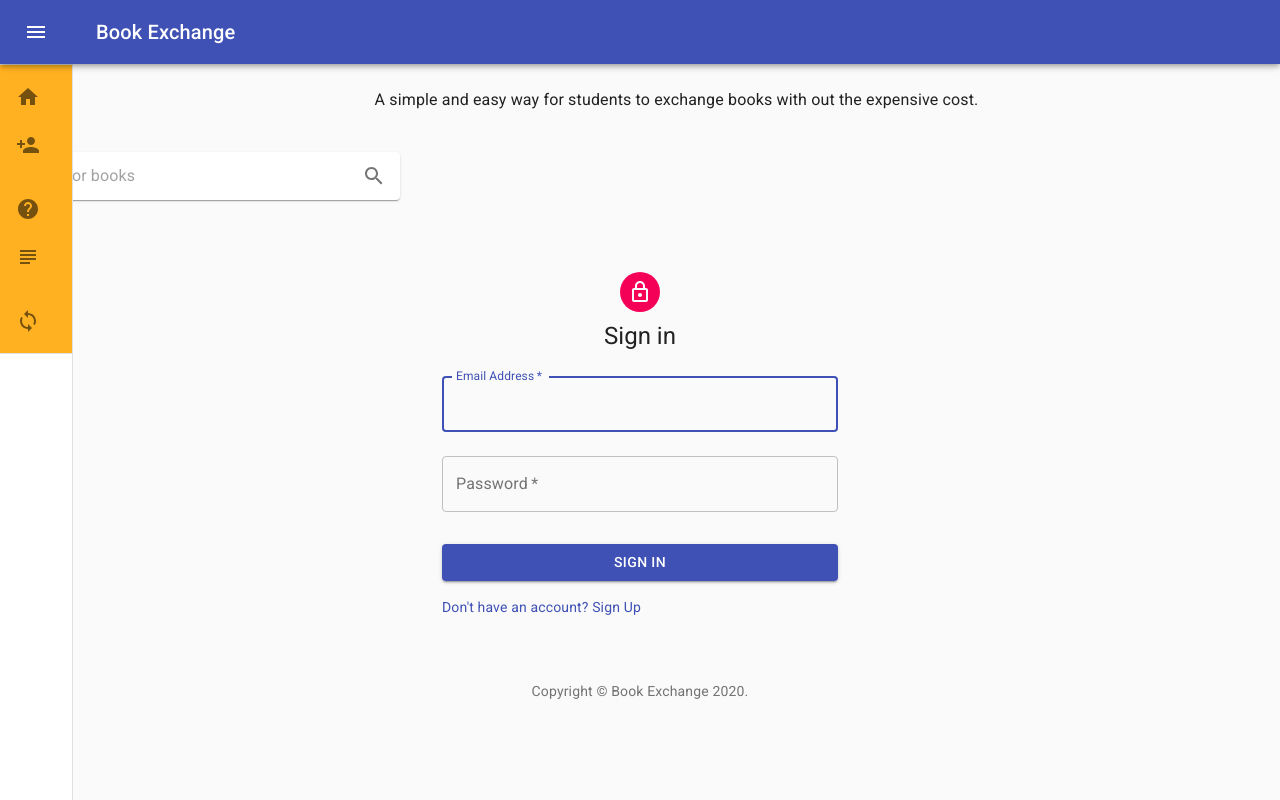
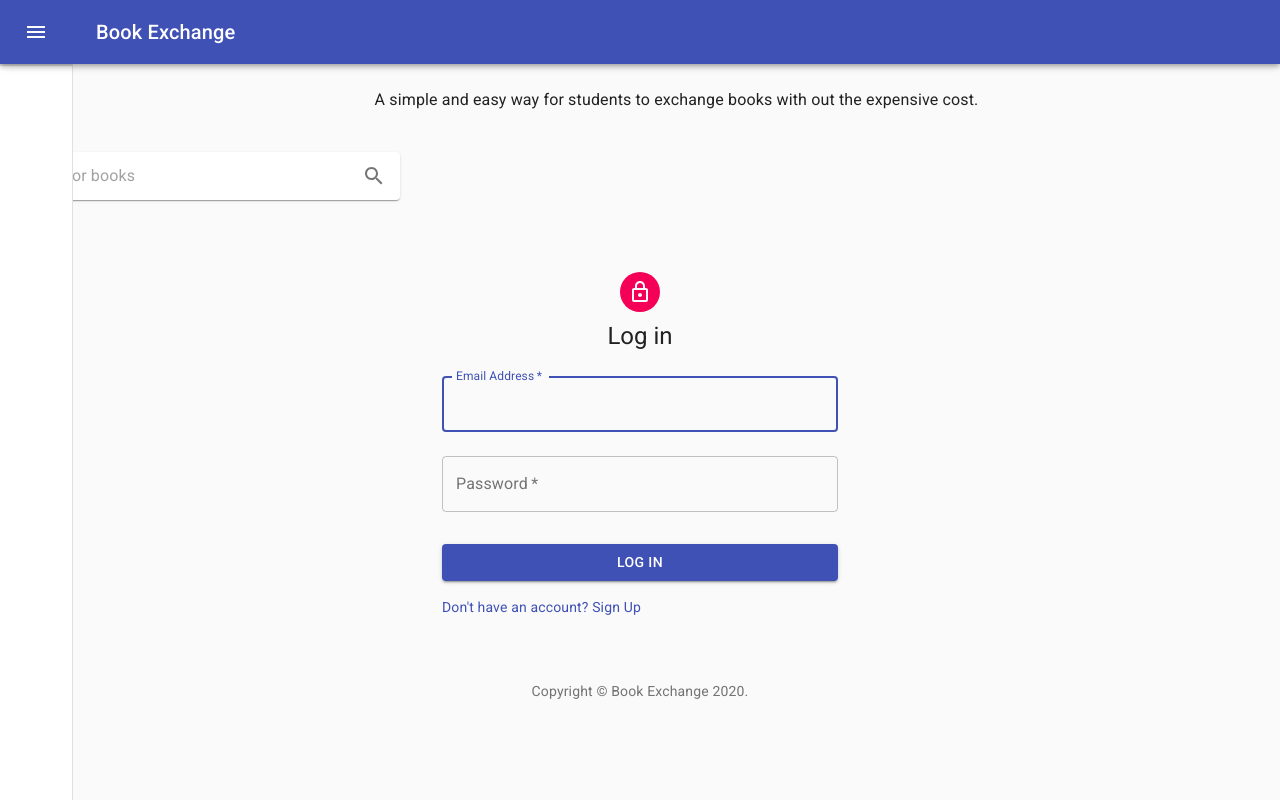
Before and after one commit to maurafortino/project-3, a React (Create React App) app in the folder client/: page / in a window 1280 px wide. Both pictures are taken after a click on the button "Login". Built offline with nearby package versions, Linux system fonts and the light colour scheme.

Commit message:
trying to get the navbar icons to link to the corresponding page

```diff
--- a/client/src/components/Form/index.js
+++ b/client/src/components/Form/index.js
@@ -55,7 +55,7 @@ export default function SignIn() {
           <LockOutlinedIcon />
         </Avatar>
         <Typography component="h1" variant="h5">
-          Sign in
+          Log in
         </Typography>
         <form className={classes.form} noValidate>
           <TextField
@@ -87,7 +87,7 @@ export default function SignIn() {
             color="primary"
             className={classes.submit}
           >
-            Sign In
+            Log In
           </Button>
           <Grid container>
             <Grid item>
--- a/client/src/components/Navbar/index.js
+++ b/client/src/components/Navbar/index.js
@@ -1,10 +1,14 @@
 import React from 'react';
+import { Link as RouterLink } from 'react-router-dom';
+import { BrowserRouter as Router, Route, Switch } from "react-router-dom";
 import clsx from 'clsx';
+import PropTypes from 'prop-types';
+// import Paper from '@material-ui/core/Paper';
 import { makeStyles, useTheme } from '@material-ui/core/styles';
 import Drawer from '@material-ui/core/Drawer';
 import AppBar from '@material-ui/core/AppBar';
 import Toolbar from '@material-ui/core/Toolbar';
-import List from '@material-ui/core/List';
+// import List from '@material-ui/core/List';
 import CssBaseline from '@material-ui/core/CssBaseline';
 import Typography from '@material-ui/core/Typography';
 import Divider from '@material-ui/core/Divider';
@@ -19,8 +23,11 @@ import HomeIcon from '@material-ui/icons/Home';
 import PersonAddIcon from '@material-ui/icons/PersonAdd';
 import HelpIcon from '@material-ui/icons/Help';
 import SubjectIcon from '@material-ui/icons/Subject';
-import SyncIcon from '@material-ui/icons/Sync';
-
+// import SyncIcon from '@material-ui/icons/Sync';
+import Login from "../../pages/Login";
+import SignUpForm from "../../pages/Signup";
+import HowItWorks from "../../pages/HowItWorks/works";
+import PickASubject from "../../pages/PickASubject/Subjects";
 
 const drawerWidth = 240;
 
@@ -86,6 +93,7 @@ const useStyles = makeStyles(theme => ({
   },
 }));
 
+
 export default function MiniDrawer() {
   const classes = useStyles();
   const theme = useTheme();
@@ -98,6 +106,35 @@ export default function MiniDrawer() {
   const handleDrawerClose = () => {
     setOpen(false);
   };
+
+  // export default function ListRouter() {
+  //   const classes = useStyles();
+
+  function ListItemLink(props) {
+    const { icon, primary, to } = props;
+
+    const renderLink = React.useMemo(
+      () => React.forwardRef((itemProps, ref) => <RouterLink to={to} ref={ref} {...itemProps} />),
+      [to],
+    );
+    return (
+      <li>
+        <ListItem button component={renderLink}>
+          {icon ? <ListItemIcon>{icon}</ListItemIcon> : null}
+          <ListItemText primary={primary} />
+        </ListItem>
+      </li>
+    );
+  }
+
+  ListItemLink.propTypes = {
+    icon: PropTypes.element,
+    primary: PropTypes.string.isRequired,
+    to: PropTypes.string.isRequired,
+  };
+
+
+
 
   return (
     <div className={classes.root}>
@@ -144,30 +181,29 @@ export default function MiniDrawer() {
           </IconButton>
         </div>
         <Divider />
-        <List>
-          {['LogIn', 'Signup'].map((text, index) => (
-            <ListItem button key={text}>
-              <ListItemIcon>{index % 2 === 0 ? <HomeIcon /> : <PersonAddIcon /> }</ListItemIcon>
-              <ListItemText primary={text} />
-            </ListItem>
-          ))}
-        </List>
-        <List>
-          {['How it works', 'Subject'].map((text, index) => (
-            <ListItem button key={text}>
-              <ListItemIcon>{index % 2 === 0 ? <HelpIcon /> : <SubjectIcon />}</ListItemIcon>
-              <ListItemText primary={text} />
-            </ListItem>
-          ))}
-        </List>
-        <List>
-          {['Sell a book'].map((text, index) => (
-            <ListItem button key={text}>
-              <ListItemIcon>{index % 2 === 0 ? <SyncIcon /> : <SubjectIcon />}</ListItemIcon>
-              <ListItemText primary={text} />
-            </ListItem>
-          ))}
-        </List>
+        {/* <MemoryRouter initialEntries={['/']} initialIndex={0}> */}
+          <div className={classes.root}>
+          <Router>
+          <Switch>
+          <Route exact path="/login" component={Login} icon={<HomeIcon />} />
+          <Route exact path="/Signup" component={SignUpForm}icon={<PersonAddIcon />}/>
+          <Route exact path="/HowItWorks" component={HowItWorks} icon={<HelpIcon />}/>
+          <Route exact path="/PickASubject" component={PickASubject} icon={<SubjectIcon />}/>
+          {/* <Route exact path="/viewpage" component={PickASubject} icon={<SubjectIcon />}/> */}
+        </Switch>
+        </Router>
+              {/* <Paper elevation={0}>
+              <List aria-label="main mailbox folders">
+                <ListItemLink to="/login" primary="LogIn" icon={<HomeIcon />} />
+                <ListItemLink to="/Signup" primary="SignUp" icon={<PersonAddIcon />} />
+                <ListItemLink to="/HowItWorks" primary="How It Works" icon={<HelpIcon />} />
+                <ListItemLink to="/PickASubject" primary="Pick A Subject" icon={<SubjectIcon />} />
+                <ListItemLink to="/viewpage" primary="Pick A Subject" icon={<SyncIcon />} />
+               </List>
+              <Divider />
+            </Paper> */}
+          </div>
+        {/* </MemoryRouter>  */}
         <Divider />
       </Drawer>
       <main className={classes.content}>
```
